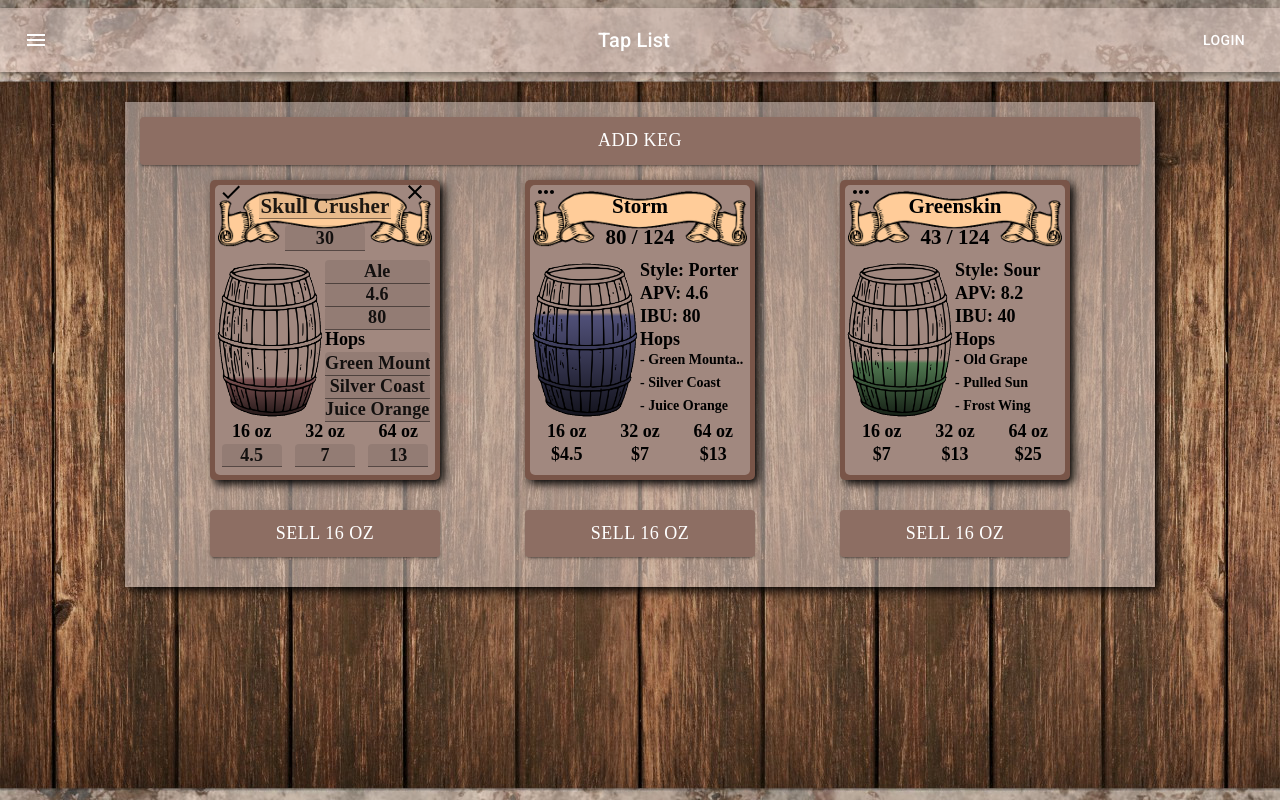
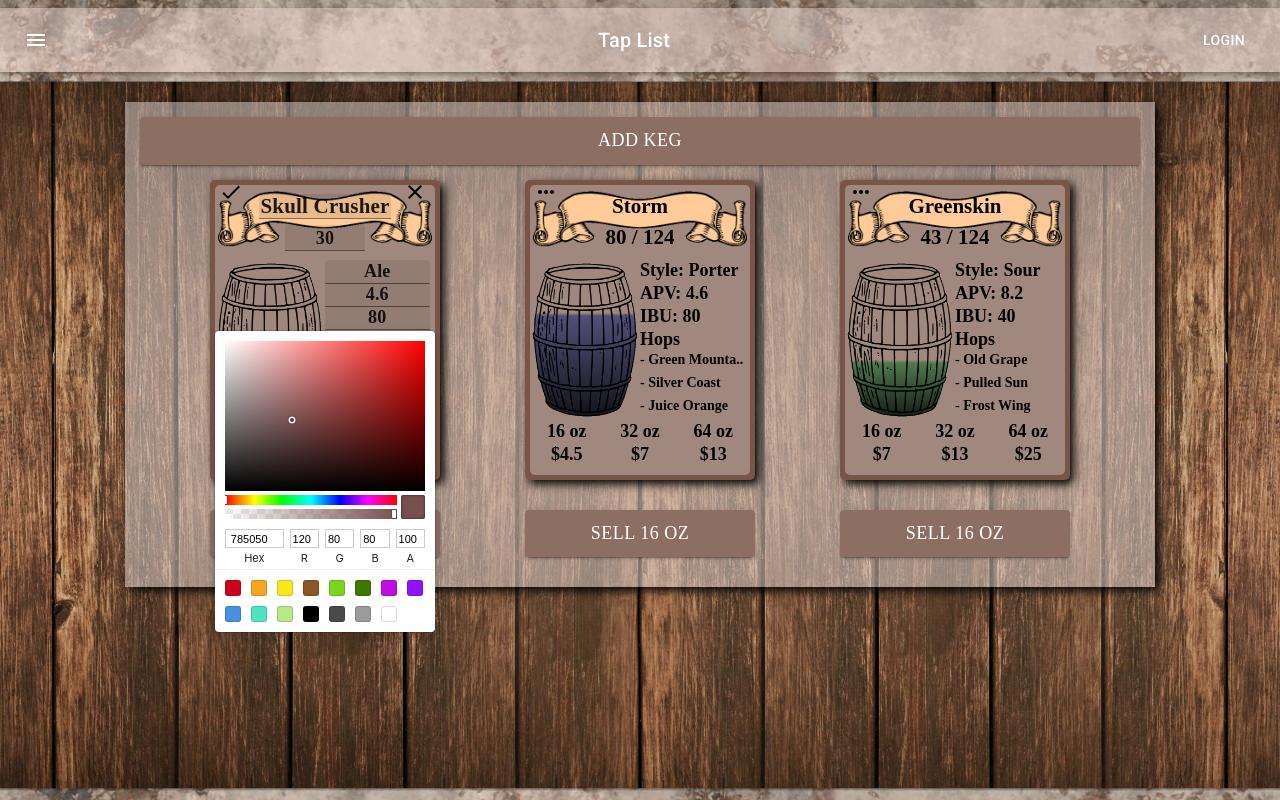
Before and after one commit to FluentZap/ScummBar, a React (Create React App) app: page / in a window 1280 px wide. Both pictures are taken after a click on the icon 231 px from the left and 191 px from the top of the page. Built offline with nearby package versions, Linux system fonts and the light colour scheme; a web font is replaced by a local one.

Commit message:
add color picker

```diff
--- a/package.json
+++ b/package.json
@@ -7,6 +7,7 @@
     "@material-ui/icons": "^4.2.1",
     "@types/uuid": "^3.4.5",
     "react": "^16.8.6",
+    "react-color": "^2.17.3",
     "react-dom": "^16.8.6",
     "react-scripts": "3.0.1",
     "typeface-roboto": "0.0.54",
--- a/src/components/kegcard/KegCardEdit.jsx
+++ b/src/components/kegcard/KegCardEdit.jsx
@@ -1,9 +1,11 @@
-import React, { useState, useEffect } from 'react';
+import React, { useState } from 'react';
 import { makeStyles } from '@material-ui/core/styles';
 import BannerTitle from './BannerTitle';
 import KegDisplay from './KegDisplay';
+import { SketchPicker } from 'react-color';
 
 import FilledInput from '@material-ui/core/FilledInput';
+import { colorCode } from '../../Keg';
 
 
 
@@ -113,9 +115,15 @@ const useStyles = makeStyles(theme => ({
       textAlign: 'center'
     }
   },
+  picker: {
+    position: 'absolute',
+    zIndex: 1000,
+    marginTop: 304
+  },
 }));
 // font-family: 'Quintessential', cursive;
 // font-family: 'Risque', cursive;
+
 
 
 export default function KegCardEdit(props) {
@@ -126,22 +134,37 @@ export default function KegCardEdit(props) {
     return newArr;
   }
 
+  function updateColor(color, event) {
+    let newColor = new colorCode(color.rgb.r, color.rgb.g, color.rgb.b, color.rgb.a);
+    props.setUpdatedKeg({...props.keg, color: newColor});
+    setNewColor(color);
+  }
+  const [newColor, setNewColor] = useState(props.keg.color);
+
   return (
       <div className={classes.root}>
+      <SketchPicker className={classes.picker} color={newColor} onChange={color => setNewColor(color)} onChangeComplete={updateColor}/>
         <div className={classes.card}>
 
-        <BannerTitle keg={props.keg} kegEdit={true} setUpdatedKeg={props.setUpdatedKeg}/>
+          <BannerTitle keg={props.keg} kegEdit={true} setUpdatedKeg={props.setUpdatedKeg} />
           <div className={classes.quantity}>
-          <FilledInput defaultValue={props.keg.quantity} className={classes.kegEditQuantity} margin="none" variant="filled" onChange={(event) => props.setUpdatedKeg({ ...props.keg, quantity: event.target.value})} />
+            <FilledInput defaultValue={props.keg.quantity} className={classes.kegEditQuantity} margin="none" variant="filled" onChange={(event) => props.setUpdatedKeg({ ...props.keg, quantity: event.target.value })} />
           </div>
+          {/* <ColorPicker
+          name='color'
+          defaultValue='#000'
+          // value={this.state.color} - for controlled component
+          onChange={color => console.log(color)}
+          // onChange={color => props.setUpdatedKeg({ ...props.keg, color: hexAToRGBA(color) })}
+        /> */}
           <KegDisplay
             quantity={props.keg.quantity}
             color={props.keg.color}
           />
-        <FilledInput defaultValue={props.keg.style} className={classes.kegEditFields} margin="none" variant="filled" onChange={(event) => props.setUpdatedKeg({ ...props.keg, style: event.target.value })}/>
+          <FilledInput defaultValue={props.keg.style} className={classes.kegEditFields} margin="none" variant="filled" onChange={(event) => props.setUpdatedKeg({ ...props.keg, style: event.target.value })} />
 
-        <FilledInput defaultValue={props.keg.APV} className={classes.kegEditFields} margin="none" variant="filled" onChange={(event) => props.setUpdatedKeg({ ...props.keg, APV: event.target.value })}/>
-        <FilledInput defaultValue={props.keg.IBU} className={classes.kegEditFields} margin="none" variant="filled" onChange={(event) => props.setUpdatedKeg({ ...props.keg, IBU: event.target.value })}/>
+          <FilledInput defaultValue={props.keg.APV} className={classes.kegEditFields} margin="none" variant="filled" onChange={(event) => props.setUpdatedKeg({ ...props.keg, APV: event.target.value })} />
+          <FilledInput defaultValue={props.keg.IBU} className={classes.kegEditFields} margin="none" variant="filled" onChange={(event) => props.setUpdatedKeg({ ...props.keg, IBU: event.target.value })} />
           <h4 className={classes.kegDetails}>Hops</h4>
 
           <FilledInput defaultValue={props.keg.hops[0]} className={classes.kegEditFields} margin="none" variant="filled" onChange={(event) => props.setUpdatedKeg({ ...props.keg, hops: setHops(0, event.target.value) })} />
@@ -154,9 +177,9 @@ export default function KegCardEdit(props) {
             <h4 className={classes.prices}>64 oz</h4>
           </div>
           <div className={classes.priceHeading}>
-          <FilledInput defaultValue={props.keg.price16} className={classes.prices} margin="none" variant="filled" onChange={(event) => props.setUpdatedKeg({ ...props.keg, price16: event.target.value })}/>
-          <FilledInput defaultValue={props.keg.price32} className={classes.prices} margin="none" variant="filled" onChange={(event) => props.setUpdatedKeg({ ...props.keg, price32: event.target.value})}/>
-          <FilledInput defaultValue={props.keg.price64} className={classes.prices} margin="none" variant="filled" onChange={(event) => props.setUpdatedKeg({ ...props.keg, price64: event.target.value })}/>
+            <FilledInput defaultValue={props.keg.price16} className={classes.prices} margin="none" variant="filled" onChange={(event) => props.setUpdatedKeg({ ...props.keg, price16: event.target.value })} />
+            <FilledInput defaultValue={props.keg.price32} className={classes.prices} margin="none" variant="filled" onChange={(event) => props.setUpdatedKeg({ ...props.keg, price32: event.target.value })} />
+            <FilledInput defaultValue={props.keg.price64} className={classes.prices} margin="none" variant="filled" onChange={(event) => props.setUpdatedKeg({ ...props.keg, price64: event.target.value })} />
           </div>
         </div>
       </div>
```
Also changed, not shown: 1 other file (tests, documents, lock files or other folders). Lines whose indentation alone changed are shown as unchanged.
